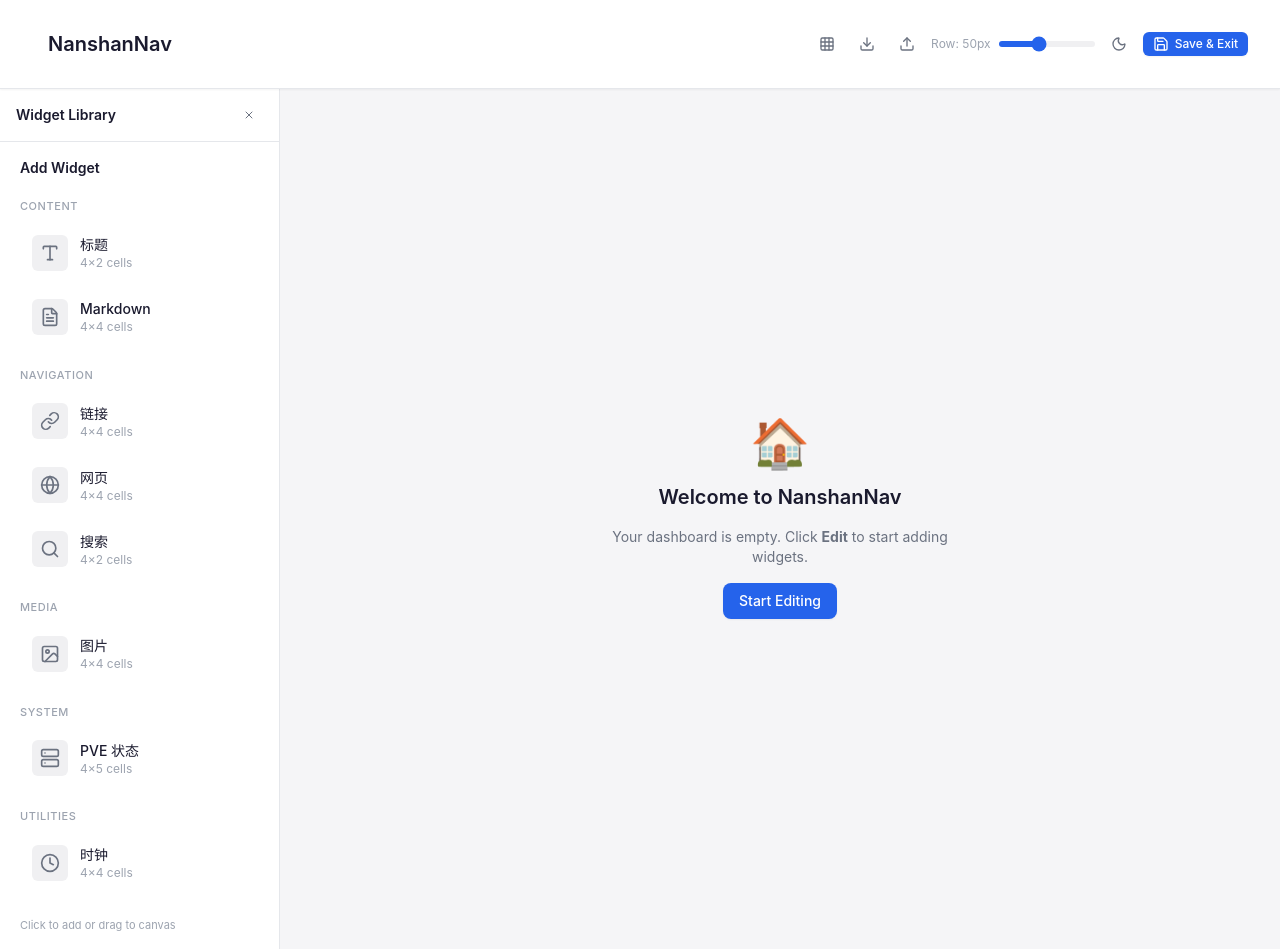
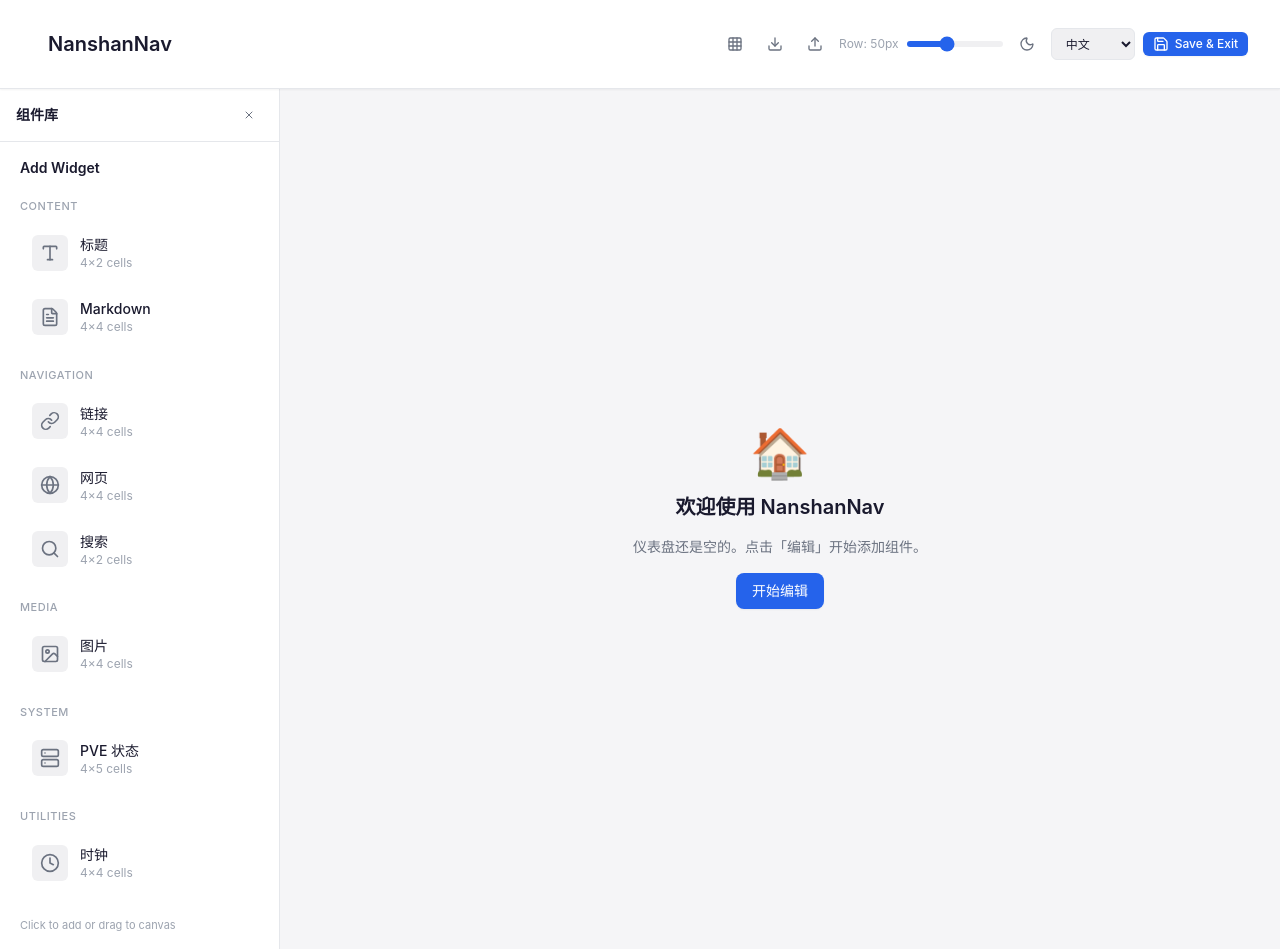
Before and after one commit to nanshanteahouse/NanshanNav, a React (Vite) app: page / in a window 1280 px wide. Both pictures are taken after a click on the button "Edit". Built offline with nearby package versions, Linux system fonts and the light colour scheme.

Commit message:
feat: add i18n support to layout components and language selector
Translate DashboardCanvas empty state, Sidebar title/aria-labels, DashboardToolbar aria-label. Add LanguageSelect dropdown component for switching locale.

```diff
--- /dev/null
+++ b/src/components/common/LanguageSelect.tsx
@@ -0,0 +1,31 @@
+import { useDashboardStore } from '@/store';
+
+const SUPPORTED_LOCALES = [
+  { value: 'zh-CN', label: '中文' },
+  { value: 'en', label: 'English' },
+] as const;
+
+export function LanguageSelect() {
+  const locale = useDashboardStore((s) => s.settings.locale);
+  const updateSettings = useDashboardStore((s) => s.updateSettings);
+
+  return (
+    <select
+      value={locale}
+      onChange={(e) => updateSettings({ locale: e.target.value })}
+      className="h-8 rounded-md border px-2.5 text-xs font-medium cursor-pointer focus:outline-none focus:ring-1 focus:ring-[var(--accent-primary)]"
+      style={{
+        borderColor: 'var(--border-default)',
+        backgroundColor: 'var(--bg-input)',
+        color: 'var(--text-primary)',
+      }}
+      aria-label="Select language"
+    >
+      {SUPPORTED_LOCALES.map(({ value, label }) => (
+        <option key={value} value={value}>
+          {label}
+        </option>
+      ))}
+    </select>
+  );
+}
--- a/src/components/layout/DashboardCanvas.tsx
+++ b/src/components/layout/DashboardCanvas.tsx
@@ -10,6 +10,7 @@
 import { Button } from '@/components/ui/button';
 import { getWidgetDefinition } from '@/registry/index';
 import type { LayoutItem } from '@/types/layout';
+import { useTranslation } from '@/i18n';
 
 const MARGIN_X = 12;
 const MARGIN_Y = 12;
@@ -36,6 +37,7 @@
 export function DashboardCanvas() {
   const { width, containerRef, mounted } = useContainerWidth();
   const dropPositionRef = useRef<{ x: number; y: number }>({ x: 0, y: 0 });
+  const { t } = useTranslation();
 
   const widgets = useDashboardStore((s) => s.widgets);
   const editMode = useDashboardStore((s) => s.editMode);
@@ -179,21 +181,21 @@
         <div className="text-center space-y-4 max-w-sm">
           <div className="text-5xl" aria-hidden="true">🏠</div>
           <h2 className="text-xl font-semibold text-[var(--text-primary)]">
-            Welcome to NanshanNav
+            {t('dashboard.emptyTitle')}
           </h2>
           <p className="text-sm text-[var(--text-secondary)]">
-            Your dashboard is empty. Click <strong>Edit</strong> to start adding widgets.
+            {t('dashboard.emptyDescription')}
           </p>
           <Button
             variant="default"
             size="default"
-            aria-label="Start editing dashboard"
+            aria-label={t('dashboard.startEditing')}
             onClick={() => {
               setEditMode(true);
               setSidebarOpen(true);
             }}
           >
-            Start Editing
+            {t('dashboard.startEditing')}
           </Button>
         </div>
       </div>
--- a/src/components/layout/DashboardToolbar.tsx
+++ b/src/components/layout/DashboardToolbar.tsx
@@ -3,19 +3,22 @@
 import { CellSizeSlider } from '@/components/common/CellSizeSlider';
 import { GridLinesToggle } from '@/components/common/GridLinesToggle';
 import { ExportImportButtons } from '@/components/common/ExportImportButtons';
+import { LanguageSelect } from '@/components/common/LanguageSelect';
 import { Input } from '@/components/ui/input';
 import { useDashboardStore } from '@/store/index';
+import { useTranslation } from '@/i18n';
 
 export function DashboardToolbar() {
   const dashboardTitle = useDashboardStore((s) => s.settings.dashboardTitle);
   const editMode = useDashboardStore((s) => s.editMode);
   const updateSettings = useDashboardStore((s) => s.updateSettings);
+  const { t } = useTranslation();
 
   return (
     <header
       className="sticky top-0 z-40 flex items-center justify-between px-8 py-5 border-b border-[var(--border-default)] bg-[var(--bg-secondary)] shadow-[var(--shadow-sm)]"
       role="toolbar"
-      aria-label="Dashboard toolbar"
+      aria-label={t('dashboard.toolbar')}
     >
       <div className="flex items-center gap-3">
         {editMode ? (
@@ -35,6 +38,7 @@
         <ExportImportButtons />
         <CellSizeSlider />
         <ThemeToggle />
+        <LanguageSelect />
         <EditModeToggle />
       </div>
     </header>
--- a/src/components/layout/Sidebar.tsx
+++ b/src/components/layout/Sidebar.tsx
@@ -2,11 +2,13 @@
 import { WidgetPalette } from '@/components/widgets/WidgetPalette';
 import { useDashboardStore } from '@/store/index';
 import { Button } from '@/components/ui/button';
+import { useTranslation } from '@/i18n';
 
 export function Sidebar() {
   const editMode = useDashboardStore((s) => s.editMode);
   const sidebarOpen = useDashboardStore((s) => s.sidebarOpen);
   const setSidebarOpen = useDashboardStore((s) => s.setSidebarOpen);
+  const { t } = useTranslation();
 
   if (!editMode || !sidebarOpen) return null;
 
@@ -14,13 +16,13 @@
     <aside className="w-[280px] shrink-0 h-full overflow-y-auto border-r border-[var(--border-default)] bg-[var(--bg-secondary)]">
       <div className="flex items-center justify-between px-4 py-3 border-b border-[var(--border-default)]">
         <span className="text-sm font-semibold text-[var(--text-primary)]">
-          Widget Library
+          {t('sidebar.widgetLibrary')}
         </span>
         <Button
           variant="ghost"
           size="icon"
           onClick={() => setSidebarOpen(false)}
-          aria-label="Close sidebar"
+          aria-label={t('sidebar.close')}
           className="h-7 w-7"
         >
           <X className="h-4 w-4" />
```
